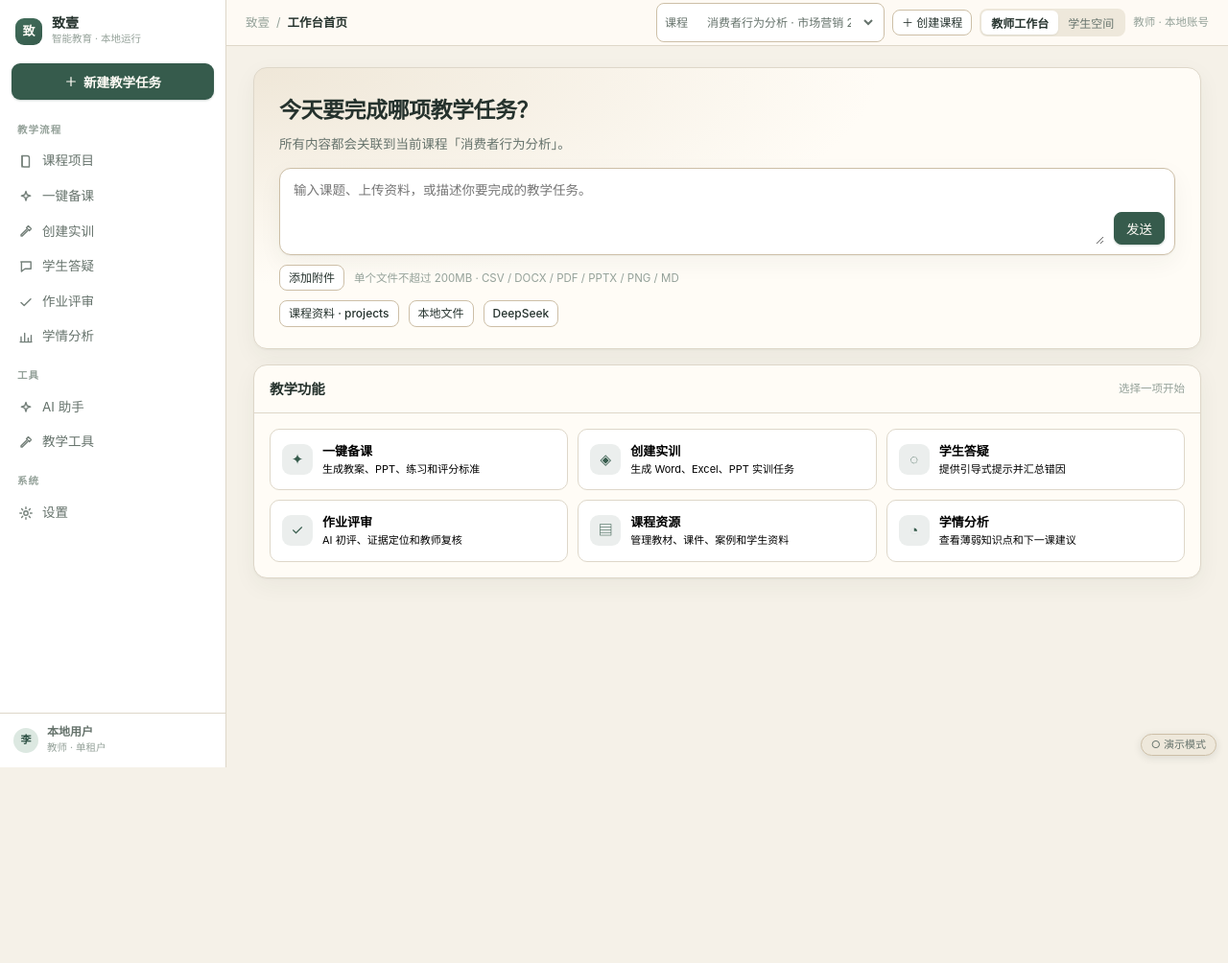
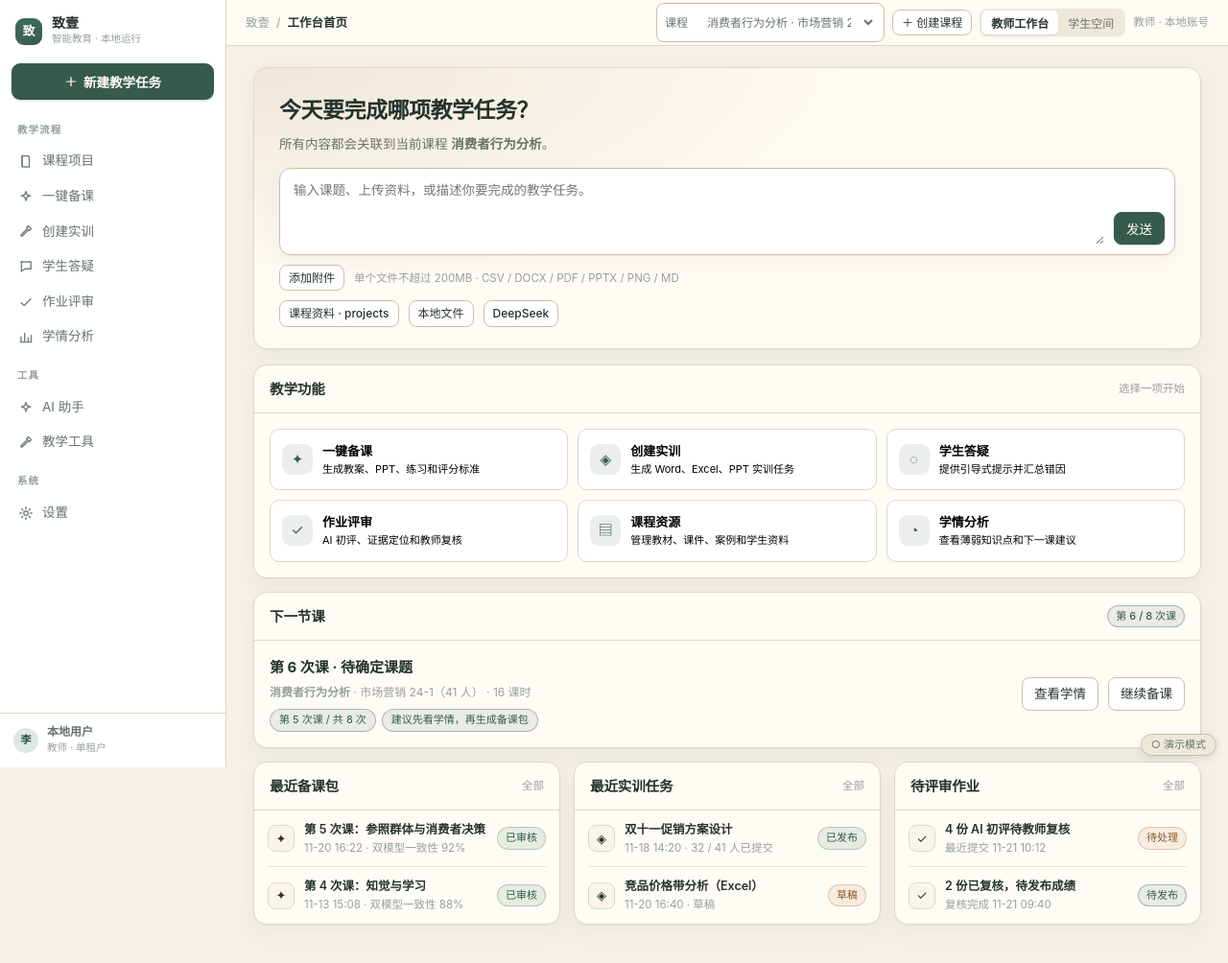
Before and after one commit to zhaojiayijoy/zhiyi-smart-workbench, a plain HTML site: page static-web/index.html in a window 1280 px wide. Shown: the whole page at 96% size. Before the commit the page ends 800 px from the top, so only its background shows below. Drawn offline with Linux system fonts and the light colour scheme; no server answers.

Commit message:
feat(web): 首页增加下一节课与最近工作（备课包/实训/待评审）

```diff
--- a/static-web/assets/css/site.css
+++ b/static-web/assets/css/site.css
@@ -288,6 +288,19 @@ tbody tr:focus-visible,.tq:focus-visible{outline:2px solid var(--accent);outline
 .quick b{display:block;font-size:13px;font-weight:600;color:#000}
 .quick span{font-size:11px;color:#000}
 .quick a{color:#000}
+/* 首页：下一节课与最近工作 */
+.next-lesson{display:flex;align-items:center;justify-content:space-between;gap:14px;flex-wrap:wrap}
+.next-lesson .nl-t{font-size:15px;font-weight:650}
+.next-lesson .nl-meta{font-size:12px;color:var(--text-3);margin-top:4px}
+.next-lesson .nl-tags{display:flex;gap:6px;flex-wrap:wrap;align-items:center;margin-top:8px}
+.next-lesson .nl-tags .pill{font-size:11px;padding:2px 9px;border-radius:20px;background:var(--accent-soft);border:1px solid var(--accent-line);color:var(--accent)}
+.recent-grid{display:grid;grid-template-columns:repeat(3,minmax(0,1fr));gap:14px;margin-top:14px}
+.recent-grid a.list-item{text-decoration:none;color:inherit}
+.recent-grid a.list-item:hover .li-t{color:var(--accent)}
+.recent-grid .li-s{font-size:11.5px;color:var(--text-3)}
+.recent-grid .li-t{font-size:12.5px;font-weight:600;transition:color .12s}
+@media (max-width:1080px){.recent-grid{grid-template-columns:1fr}}
+@media (max-width:680px){.next-lesson{align-items:flex-start}}
 .hero{border:1px solid var(--line);border-radius:14px;background:radial-gradient(120% 140% at 0% 0%,#EFE7D8 0%,var(--panel) 55%,var(--panel) 100%);box-shadow:var(--shadow);padding:26px 26px 22px;margin-bottom:16px}
 .hero h1{font-size:23px;letter-spacing:-.5px}
 .hero p{color:var(--text-2);margin:6px 0 14px;max-width:620px}
--- a/static-web/assets/js/live.js
+++ b/static-web/assets/js/live.js
@@ -112,7 +112,10 @@
         var box = document.querySelector(".card .card-b.tight");
         if (!box) return;
         rows = (rows || []).slice(0, 2);
-        if (!rows.length) { box.innerHTML = '<div class="mini">暂无备课包，去「一键备课」生成第一个。</div>'; return; }
+        if (!rows.length) {
+          box.innerHTML = '<div class="list-item"><div class="li-ic">✦</div><div style="flex:1"><div class="li-t">暂无备课包</div><div class="li-s">去「一键备课」生成第一个</div></div><a class="btn sm ghost" href="lesson.html">去生成</a></div>';
+          return;
+        }
         box.innerHTML = rows.map(function (r) {
           var ck = (r.checks && r.checks.consistency) ? " · 一致性检查完成" : "";
           return '<div class="list-item"><div class="li-ic">✦</div><div style="flex:1"><div class="li-t">' + h(r.topic) +
--- a/static-web/index.html
+++ b/static-web/index.html
@@ -4,7 +4,7 @@
 <meta charset="utf-8">
 <meta name="viewport" content="width=device-width,initial-scale=1">
 <title>工作台首页 · 致壹 智能教育工作台</title>
-<link rel="stylesheet" href="assets/css/site.css?v=1795473000">
+<link rel="stylesheet" href="assets/css/site.css?v=1795474000">
 </head>
 <body data-page="index">
 <div class="app">
@@ -15,7 +15,7 @@
 
       <section class="hero">
         <h1>今天要完成哪项教学任务？</h1>
-        <p data-page-sub>所有内容都会关联到当前课程「消费者行为分析」。</p>
+        <p>所有内容都会关联到当前课程 <b data-fill="course.name">—</b>。</p>
 
         <form class="composer" id="homeComposer">
           <textarea placeholder="输入课题、上传资料，或描述你要完成的教学任务。" rows="3"></textarea>
@@ -47,6 +47,72 @@
         </div>
       </div>
 
+      <div class="card" id="nextLesson" style="margin-top:14px">
+        <div class="card-h"><h2>下一节课</h2><div class="right"><span class="tag acc" id="nextLessonTag">待排课</span></div></div>
+        <div class="card-b next-lesson">
+          <div>
+            <div class="nl-t" id="nextLessonTitle">尚未开始备课</div>
+            <div class="nl-meta"><b data-fill="course.name">—</b> · <span data-fill="course.classWithSize">—</span> · <span data-fill="course.totalHours">—</span></div>
+            <div class="nl-tags">
+              <span class="pill" data-fill="course.progress">进度待完善</span>
+              <span class="pill">建议先看学情，再生成备课包</span>
+            </div>
+          </div>
+          <div class="row">
+            <a class="btn" href="analytics.html">查看学情</a>
+            <a class="btn" href="lesson.html">继续备课</a>
+          </div>
+        </div>
+      </div>
+
+      <div class="recent-grid">
+        <div class="card">
+          <div class="card-h"><h2>最近备课包</h2><div class="right"><a class="mini" href="lesson.html">全部</a></div></div>
+          <div class="card-b tight">
+            <a class="list-item" href="lesson.html">
+              <div class="li-ic">✦</div>
+              <div style="flex:1"><div class="li-t">第 5 次课：参照群体与消费者决策</div><div class="li-s">11-20 16:22 · 双模型一致性 92%</div></div>
+              <span class="tag ok">已审核</span>
+            </a>
+            <a class="list-item" href="lesson.html">
+              <div class="li-ic">✦</div>
+              <div style="flex:1"><div class="li-t">第 4 次课：知觉与学习</div><div class="li-s">11-13 15:08 · 双模型一致性 88%</div></div>
+              <span class="tag ok">已审核</span>
+            </a>
+          </div>
+        </div>
+        <div class="card">
+          <div class="card-h"><h2>最近实训任务</h2><div class="right"><a class="mini" href="training.html">全部</a></div></div>
+          <div class="card-b tight">
+            <a class="list-item" href="training.html">
+              <div class="li-ic">◈</div>
+              <div style="flex:1"><div class="li-t">双十一促销方案设计</div><div class="li-s">11-18 14:20 · 32 / 41 人已提交</div></div>
+              <span class="tag ok">已发布</span>
+            </a>
+            <a class="list-item" href="training.html">
+              <div class="li-ic">◈</div>
+              <div style="flex:1"><div class="li-t">竞品价格带分析（Excel）</div><div class="li-s">11-20 16:40 · 草稿</div></div>
+              <span class="tag warn">草稿</span>
+            </a>
+          </div>
+        </div>
+        <div class="card">
+          <div class="card-h"><h2>待评审作业</h2><div class="right"><a class="mini" href="review.html">全部</a></div></div>
+          <div class="card-b tight">
+            <a class="list-item" href="review.html">
+              <div class="li-ic">✓</div>
+              <div style="flex:1"><div class="li-t">4 份 AI 初评待教师复核</div><div class="li-s">最近提交 11-21 10:12</div></div>
+              <span class="tag warn">待处理</span>
+            </a>
+            <a class="list-item" href="review.html">
+              <div class="li-ic">✓</div>
+              <div style="flex:1"><div class="li-t">2 份已复核，待发布成绩</div><div class="li-s">复核完成 11-21 09:40</div></div>
+              <span class="tag acc">待发布</span>
+            </a>
+          </div>
+        </div>
+      </div>
+
     </main>
   </div>
 </div>
@@ -56,7 +122,7 @@
   <div class="modal">
     <div class="modal-h"><b>新建教学任务</b><button class="x" type="button" data-close-modal>×</button></div>
     <div class="modal-b">
-      <p class="sub" style="margin-bottom:12px" data-page-sub>选择要开始的教学环节。所有内容都会关联到当前课程「消费者行为分析」。</p>
+      <p class="sub" style="margin-bottom:12px">选择要开始的教学环节。所有内容都会关联到当前课程 <b data-fill="course.name">—</b>。</p>
       <div class="quick">
         <a href="lesson.html"><span class="qi">✦</span><span><b>一键备课</b><span>生成教案、课件与练习</span></span></a>
         <a href="training.html"><span class="qi">◈</span><span><b>创建实训</b><span>生成真实工作场景任务包</span></span></a>
@@ -71,7 +137,7 @@
 <script src="assets/js/data.js?v=1795420906"></script>
 <script src="assets/js/site.js?v=1795473000"></script>
 <script src="assets/js/api.js?v=1795420906"></script>
-<script src="assets/js/live.js?v=1795420906"></script>
+<script src="assets/js/live.js?v=1795475000"></script>
 <script>
 (function(){
   var form = document.getElementById('homeComposer');
@@ -88,6 +154,27 @@
     if(n) alert('已选择 ' + n + ' 个文件（静态演示，不会实际上传）');
   });
 })();
+
+(function(){
+  function renderNext(){
+    var t = document.getElementById('nextLessonTitle');
+    var tag = document.getElementById('nextLessonTag');
+    if (!t) return;
+    var c = (window.Edu && Edu.getSelectedCourse) ? Edu.getSelectedCourse() : null;
+    if (c && c.currentSession && c.totalSessions){
+      var n = Math.min(Number(c.currentSession) + 1, Number(c.totalSessions));
+      t.textContent = '第 ' + n + ' 次课 · 待确定课题';
+      tag.textContent = '第 ' + n + ' / ' + c.totalSessions + ' 次课';
+    } else {
+      t.textContent = '下一节课待安排';
+      tag.textContent = '补全课程进度';
+    }
+  }
+  renderNext();
+  if (window.Edu && Edu.onCourseChange) Edu.onCourseChange(renderNext);
+  window.addEventListener('load', renderNext);
+  setTimeout(renderNext, 1500);
+})();
 </script>
 </body>
 </html>
```
Also changed, not shown: static-web/analytics.html (+2 -2 lines), static-web/assistant.html (+2 -2 lines), static-web/courses.html (+2 -2 lines), static-web/files.html (+2 -2 lines), static-web/lesson.html (+2 -2 lines), static-web/review.html (+2 -2 lines), static-web/settings.html (+2 -2 lines), static-web/student.html (+2 -2 lines), static-web/tasks.html (+2 -2 lines), static-web/tools.html (+2 -2 lines), static-web/training.html (+2 -2 lines), static-web/tutor.html (+2 -2 lines).
